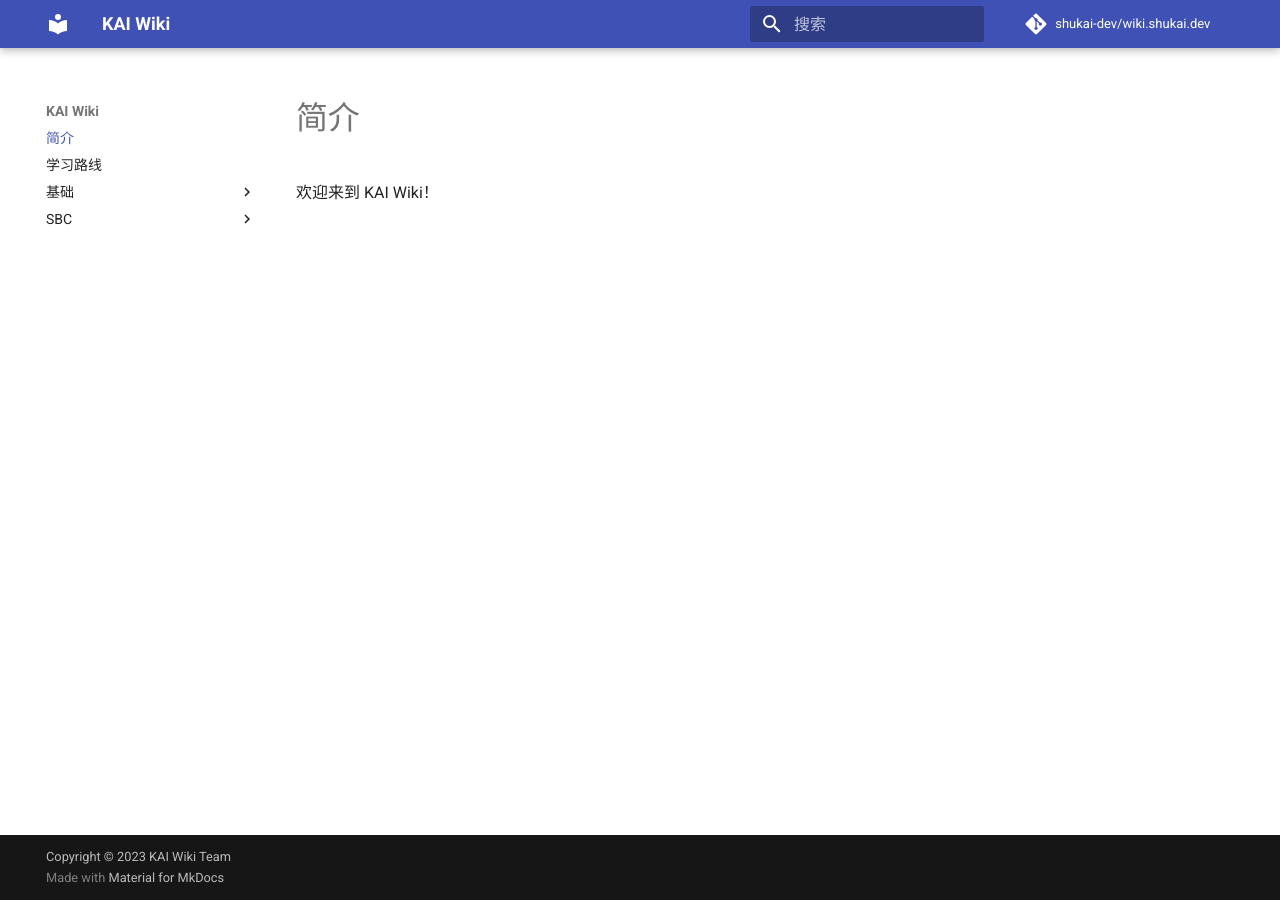
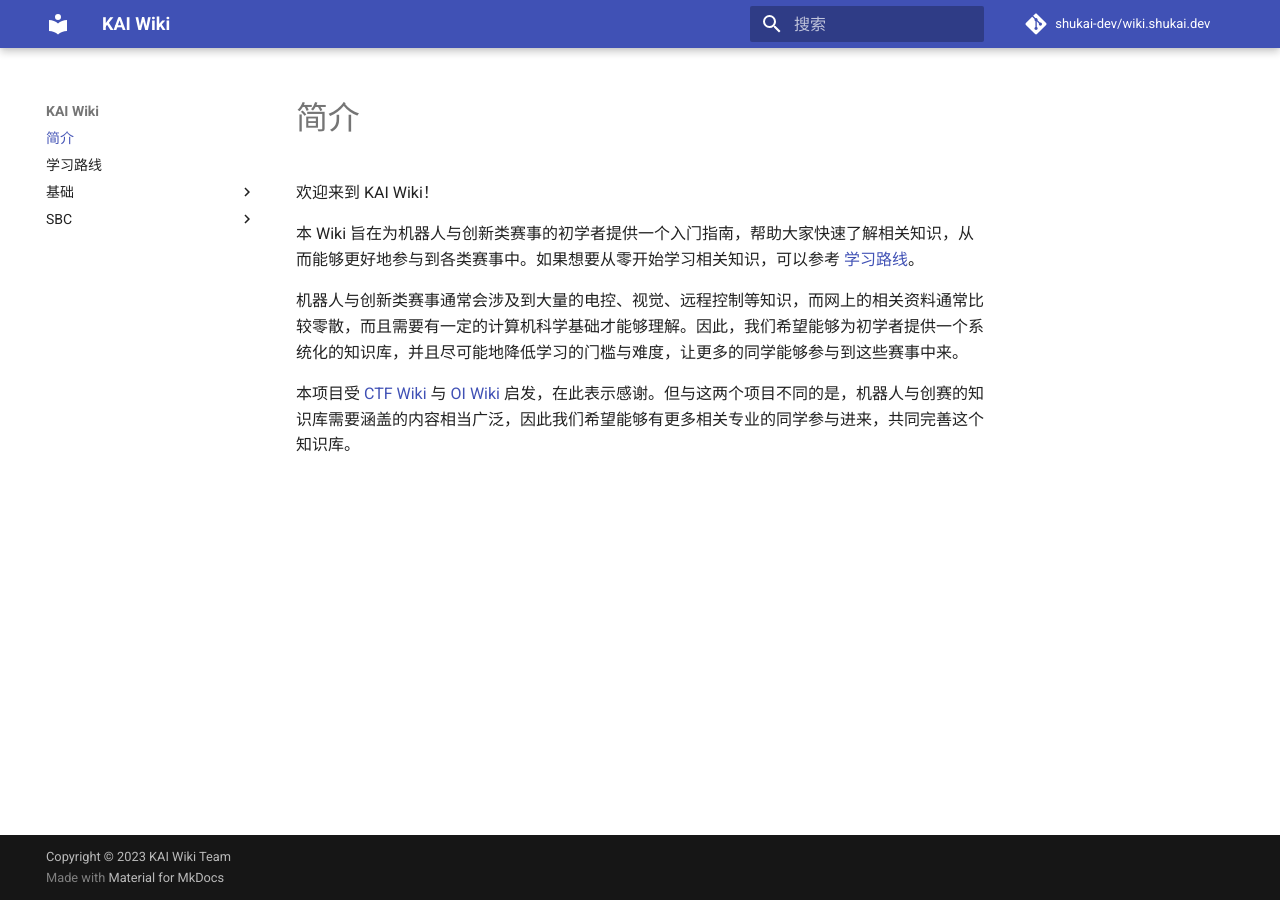
Before and after one commit to shukai-dev/wiki.shukai.dev, an MkDocs documentation site: the page built from docs/index.md, in a window 1280 px wide. Built offline with MkDocs 1.6.1 and Material for MkDocs 9.7.7, drawn with Linux system fonts in a browser that asks for light colours; comment, search, counter and statistics services are not loaded.

Commit message:
添加 Wiki 的主页内容

```diff
--- a/docs/index.md
+++ b/docs/index.md
@@ -1,3 +1,9 @@
 # 简介
 
 欢迎来到 KAI Wiki！
+
+本 Wiki 旨在为机器人与创新类赛事的初学者提供一个入门指南，帮助大家快速了解相关知识，从而能够更好地参与到各类赛事中。如果想要从零开始学习相关知识，可以参考 [学习路线](./docs/learning-path.md)。
+
+机器人与创新类赛事通常会涉及到大量的电控、视觉、远程控制等知识，而网上的相关资料通常比较零散，而且需要有一定的计算机科学基础才能够理解。因此，我们希望能够为初学者提供一个系统化的知识库，并且尽可能地降低学习的门槛与难度，让更多的同学能够参与到这些赛事中来。
+
+本项目受 [CTF Wiki](https://github.com/ctf-wiki/ctf-wiki/) 与 [OI Wiki](https://github.com/OI-wiki/OI-wiki) 启发，在此表示感谢。但与这两个项目不同的是，机器人与创赛的知识库需要涵盖的内容相当广泛，因此我们希望能够有更多相关专业的同学参与进来，共同完善这个知识库。
```
